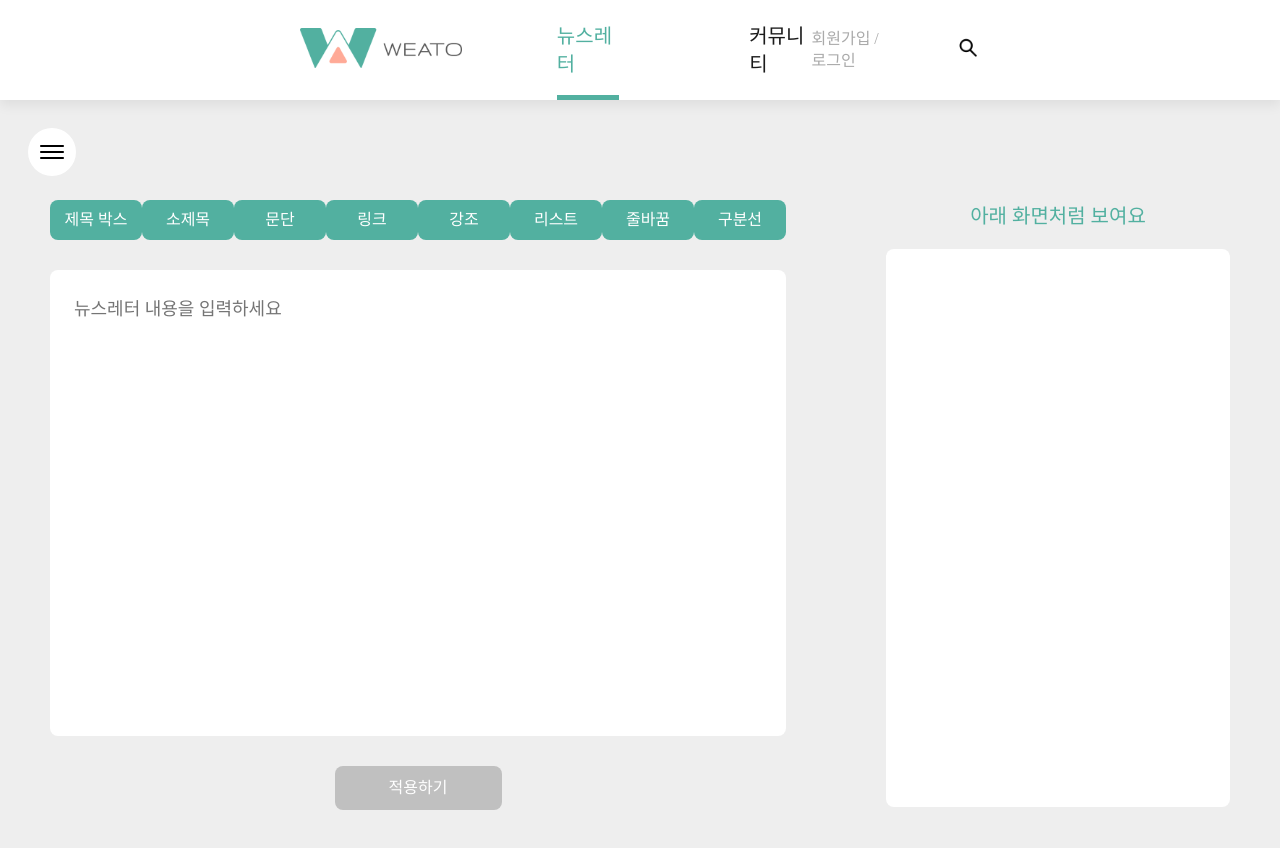
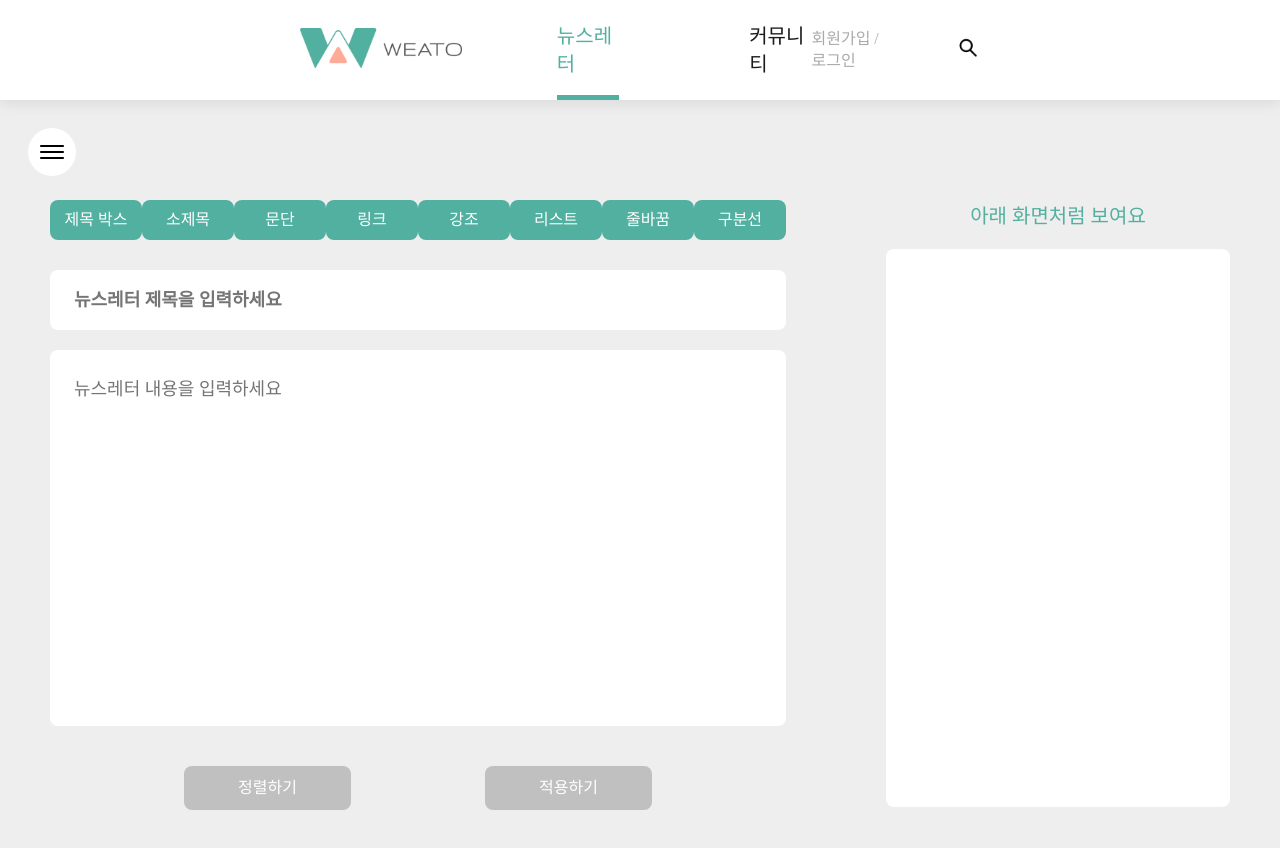
Before and after one commit to ceos15th-AllG/weato-client, a Next.js app: page /newsletter/admin in a window 1280 px wide. Shown: the top 848 px of the page. Built offline with nearby package versions, Linux system fonts and the light colour scheme; a web font is replaced by a local one.

Commit message:
:lipstick: style: 뉴스레터 통합 관리 페이지
정렬 버튼 추가

```diff
--- a/pages/login/index.jsx
+++ b/pages/login/index.jsx
@@ -66,8 +66,8 @@ const NaverLoginBtn = styled.div`
 
 function Login(props) {
   const router = useRouter();
-  // const REDIRECT_URI = `http://localhost:3000/login/auth`;
-  const REDIRECT_URI = `http://weato.net/login/auth`;
+  const REDIRECT_URI = `http://localhost:3000/login/auth`;
+  // const REDIRECT_URI = `http://weato.net/login/auth`;
   const REQUEST_PATH = `https://www.weato.kro.kr/oauth2/authorization/naver?redirect_uri=${REDIRECT_URI}`;
 
   return (
--- a/pages/newsletter/admin.jsx
+++ b/pages/newsletter/admin.jsx
@@ -7,6 +7,7 @@ import { useRouter } from 'next/router';
 
 import axios from 'axios';
 import cookie from 'cookie';
+import pretty from 'pretty';
 
 import Context from '@contexts/Context';
 
@@ -146,7 +147,7 @@ const SideBarMenuBox = styled.div`
 
   .item {
     width: 100%;
-    height: 55px;
+    min-height: 55px;
 
     border-radius: 8px;
 
@@ -183,7 +184,7 @@ const SideBarMenuBox = styled.div`
 
   .new-button {
     width: 100%;
-    height: 55px;
+    min-height: 55px;
 
     border-radius: 8px;
 
@@ -191,18 +192,16 @@ const SideBarMenuBox = styled.div`
     justify-content: center;
     align-items: center;
 
-    margin-top: 6px;
+    margin-top: 26px;
     padding: 0px 20px;
 
     color: white;
     background-color: ${sub};
-
-    opacity: 1;
     &:hover {
-      opacity: 0.5;
+      background-color: ${gray05};
     }
 
-    transition: opacity 0.3s ease;
+    transition: background-color 0.6s ease;
 
     ${Subhead4}
     font-weight : 600;
@@ -212,7 +211,7 @@ const SideBarMenuBox = styled.div`
 const Row = styled.div`
   width: 100%;
   display: flex;
-  justify-content: center;
+  justify-content: space-evenly;
 
   margin-bottom: 10px;
 `;
@@ -244,6 +243,22 @@ const ButtonArea = styled.div`
   justify-content: space-between;
 `;
 
+const TextField = styled.input`
+  width: 100%;
+  height: 60px;
+
+  font-size: 18px;
+  font-weight: 600;
+
+  margin-top: 30px;
+  padding: 24px;
+
+  border: none;
+  outline: none;
+
+  border-radius: 8px;
+`;
+
 const TextArea = styled.textarea`
   width: 100%;
   height: 100%;
@@ -251,7 +266,7 @@ const TextArea = styled.textarea`
 
   font-size: 18px;
 
-  margin: 30px 0px;
+  margin: 20px 0px 40px;
   padding: 24px;
 
   border: none;
@@ -367,6 +382,8 @@ const Admin = (props) => {
   // const [login, user, token] = useContext(Context);
   const { token } = props;
 
+  console.log(`토큰 : ${token}`);
+
   const [sideOpen, setSideOpen] = useState(false);
 
   const [searchKeyword, setSearchKeyword] = useState('');
@@ -376,7 +393,9 @@ const Admin = (props) => {
   const [loadedNewsletters, setLoadedNewsletters] = useState([]);
   const [filteredNewsletters, setFilteredNewsletters] = useState([]);
 
+  const [title, setTitle] = useState(``);
   const [newsletter, setNewsletter] = useState(``);
+  const [newsletterValid, setNewsletterValid] = useState(false);
 
   const onClick = (event) => {
     setSideOpen(!sideOpen);
@@ -384,6 +403,10 @@ const Admin = (props) => {
 
   const onChangeSearchKeyword = (event) => {
     setSearchKeyword(event.target.value);
+  };
+
+  const onChangeTitle = (event) => {
+    setTitle(event.target.value);
   };
 
   const onChangeNewsletter = (event) => {
@@ -428,7 +451,7 @@ const Admin = (props) => {
         url: `https://www.weato.kro.kr/api/newsletters/${number}`,
       });
 
-      // setNewsletter(pretty(response.data.content));
+      setTitle(response.data.title);
       setNewsletter(response.data.content);
     } catch (error) {
       console.log(error);
@@ -505,6 +528,12 @@ const Admin = (props) => {
     setNewsletter(newsletter + '\n' + newText[option]);
   };
 
+  useEffect(() => {
+    setNewsletterValid(
+      newsletter.trim().length !== 0 && title.trim().length !== 0
+    );
+  }, [title, newsletter]);
+
   const convertSingleLine = () => {
     let convertResult = '';
     const lines = newsletter.split('\n');
@@ -515,8 +544,17 @@ const Admin = (props) => {
     return convertResult;
   };
 
+  const alignNewsletter = (event) => {
+    if (!number || !newsletterValid) {
+      return;
+    }
+
+    let result = pretty(newsletter);
+    setNewsletter(result);
+  };
+
   const updateNewsletter = async (event) => {
-    if (!number) {
+    if (!number || !newsletterValid) {
       return;
     }
 
@@ -530,7 +568,7 @@ const Admin = (props) => {
           Authorization: `Bearer ${token}`,
         },
         data: {
-          updatedTitle: '바뀐 타이틀 테스트',
+          updatedTitle: title,
           updatedContent: result,
         },
       });
@@ -653,6 +691,11 @@ const Admin = (props) => {
               }}
             />
           </ButtonArea>
+          <TextField
+            placeholder="뉴스레터 제목을 입력하세요"
+            value={title}
+            onChange={onChangeTitle}
+          />
           <TextArea
             placeholder="뉴스레터 내용을 입력하세요"
             value={newsletter}
@@ -660,10 +703,16 @@ const Admin = (props) => {
           />
           <Row>
             <Button
+              text="정렬하기"
+              btnType="3"
+              onClick={alignNewsletter}
+              disabled={!newsletterValid}
+            />
+            <Button
               text="적용하기"
               btnType="3"
               onClick={updateNewsletter}
-              disabled={!number}
+              disabled={!newsletterValid}
             />
           </Row>
         </Section>
```
